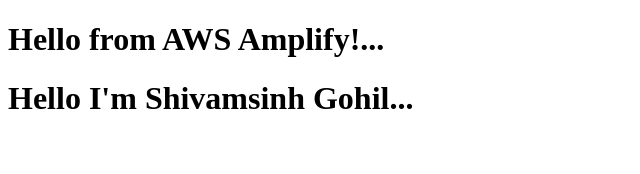
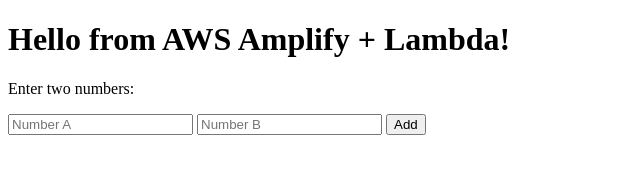
Before and after one commit to Nana-4gohil/AWS_Amplify_demo, a plain HTML site: page index.html in a window 1280 px wide. Shown: the whole page, without its empty margins (0-640 px from the left). Drawn offline with Linux system fonts and the light colour scheme.

Commit message:
add Lambda function

```diff
--- a/index.html
+++ b/index.html
@@ -1,12 +1,36 @@
 <!DOCTYPE html>
-<html lang="en">
+<html>
 <head>
-    <meta charset="UTF-8">
-    <meta name="viewport" content="width=device-width, initial-scale=1.0">
-    <title>Document</title>
+  <title>Amplify HTML Demo</title>
 </head>
 <body>
-    <h1>Hello from AWS Amplify!...</h1>
-    <h1>Hello I'm Shivamsinh Gohil...</h1>
+  <h1>Hello from AWS Amplify + Lambda!</h1>
+  <p>Enter two numbers:</p>
+
+  <input id="a" type="number" placeholder="Number A">
+  <input id="b" type="number" placeholder="Number B">
+  <button onclick="callAPI()">Add</button>
+
+  <p id="result"></p>
+
+  <script>
+    const API_URL = "https://dzus6zlqwd.execute-api.ap-south-1.amazonaws.com/prod/add"
+    async function callAPI() {
+      const a = document.getElementById("a").value;
+      const b = document.getElementById("b").value;
+      try {
+        const res = await fetch(`${API_URL}`, {
+          method: "POST",
+          headers: { "Content-Type": "application/json" },
+          body: JSON.stringify({ a: a, b: b })
+        });
+        const data = await res.json();
+        console.log(data)
+        document.getElementById("result").innerText = "Sum = " + data.sum;
+      } catch (err) {
+        document.getElementById("result").innerText = "Error: " + err;
+      }
+    }
+  </script>
 </body>
 </html>
```
